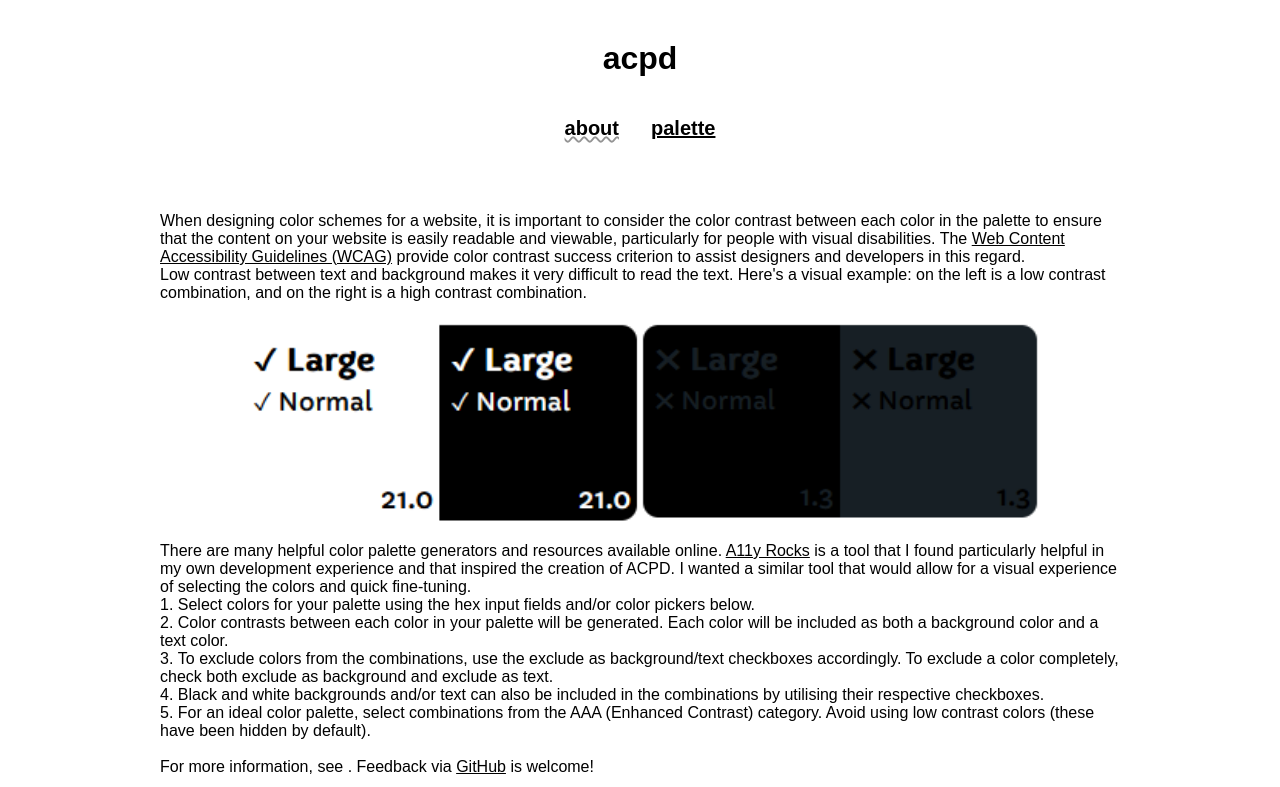
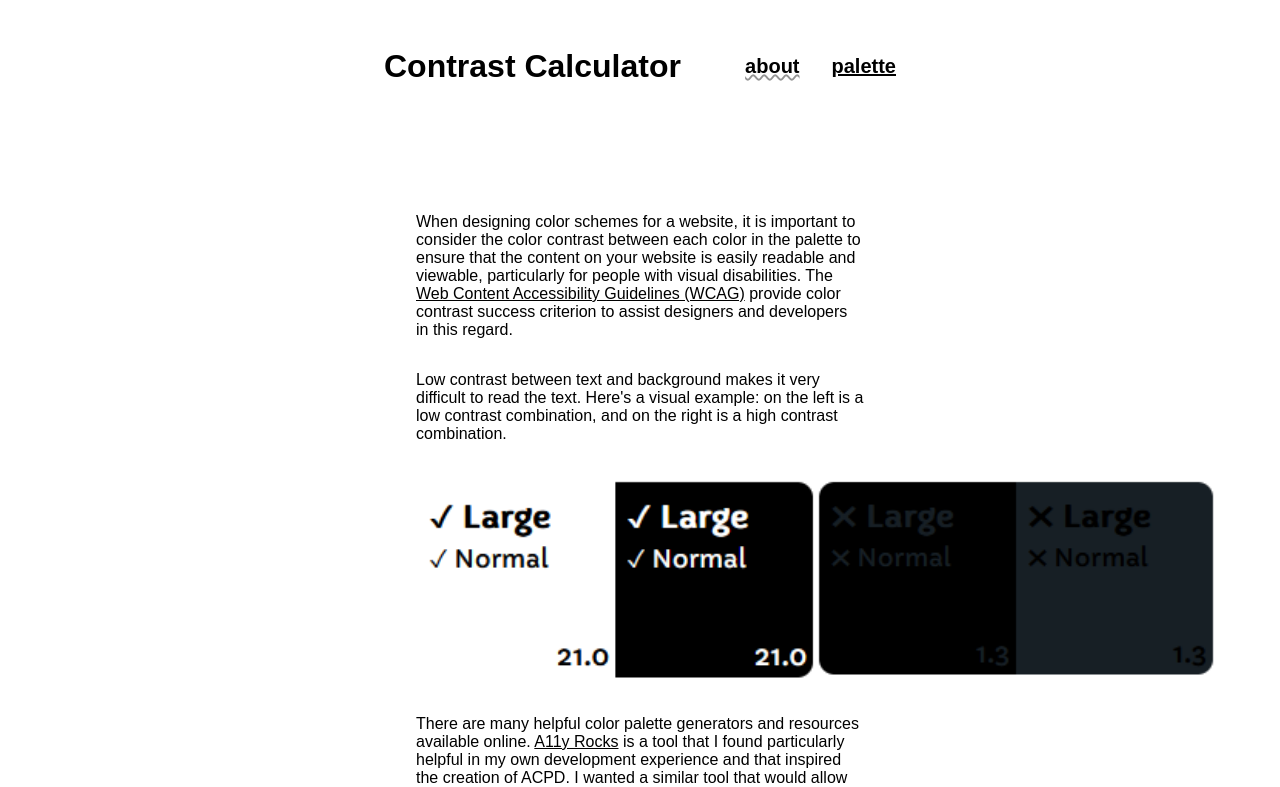
Before and after one commit to AthenasCode/Accessible-Colour-Palette-Designer, a Next.js app in the folder codesigner/: page /about in a window 1280 px wide. Shown: the top 787 px of the page. Built offline with nearby package versions, Linux system fonts and the light colour scheme; a web font is replaced by a local one.

Commit message:
padding adjustments

```diff
--- a/codesigner/src/app/about/page.tsx
+++ b/codesigner/src/app/about/page.tsx
@@ -16,6 +16,7 @@ export default function Home() {
         provide color contrast success criterion to assist designers and
         developers in this regard.
       </p>
+
       <p>
         Low contrast between text and background makes it very difficult to read
         the text. Here's a visual example: on the left is a low contrast
--- a/codesigner/src/app/globals.css
+++ b/codesigner/src/app/globals.css
@@ -1,5 +1,5 @@
 :root {
-  --max-width: 1100px;
+  --max-width: 40vw;
   --cube-width: 8rem;
 }
 
@@ -14,8 +14,6 @@
 
 * {
   box-sizing: border-box;
-  padding: 0;
-  margin: 0;
 }
 
 html,
@@ -50,7 +48,6 @@ ol {
 }
 
 input {
-  border-radius: 5px;
   border: 1px solid #b3b3b3;
 }
 
@@ -72,12 +69,12 @@ a:hover {
 
 ul {
   list-style: none;
+  padding: 0;
 }
 
 button {
   background: #d4d4d4;
   padding: 2px 10px;
-  border-radius: 5px;
   border: none;
   outline: none;
   box-shadow: none;
--- a/codesigner/src/app/layout.module.css
+++ b/codesigner/src/app/layout.module.css
@@ -1,5 +1,5 @@
 .header {
-  width: 80vw;
+  max-width: var(--max-width);
   margin: 0 auto 40px auto;
 }
 
@@ -9,8 +9,14 @@
   margin: 40px 0;
 }
 
+.nav {
+  display: flex;
+  justify-content: space-between;
+}
+
 .nav ul {
   display: flex;
+  align-items: center;
   justify-content: center;
   gap: 32px;
 }
--- a/codesigner/src/app/layout.tsx
+++ b/codesigner/src/app/layout.tsx
@@ -26,8 +26,8 @@ export default function RootLayout({
     <html lang="en">
       <body className={capriola.className}>
         <header className={styles.header}>
-          <h1 className={styles.title}>acpd</h1>
           <nav className={styles.nav}>
+            <h1 className={styles.title}>Contrast Calculator</h1>
             <ul>
               <li>
                 <Link
--- a/codesigner/src/app/page.module.css
+++ b/codesigner/src/app/page.module.css
@@ -10,11 +10,9 @@
 }
 
 .main {
-  max-width: 1200px;
-  width: 80vw;
+  max-width: var(--max-width);
   display: flex;
   flex-direction: column;
-  align-items: left;
   padding: 2rem;
   min-height: 100vh;
   margin: auto;
@@ -39,7 +37,6 @@
   justify-content: center;
   flex-direction: row;
   flex-wrap: wrap;
-  gap: 0.5rem;
   margin-bottom: 1rem;
 }
 
@@ -89,7 +86,6 @@
   height: var(--cube-width);
   aspect-ratio: 1/1;
   margin-right: 0.2rem;
-  border-radius: 10px;
 }
 
 .colorCombination {
@@ -105,7 +101,6 @@
 
 .colorPair {
   display: flex;
-  border-radius: 10px;
   overflow: hidden;
 }
 
@@ -132,7 +127,6 @@
 .nonText {
   width: 10%;
   min-width: 10px;
-  border-radius: 50%;
   background-color: white;
 }
 
@@ -166,6 +160,10 @@
   font-size: small;
 }
 
+.contrastSection p {
+  margin: 0;
+}
+
 /* Bg: 552433
 Large: F48D8F
 Normal: FFD8C0 */
```
